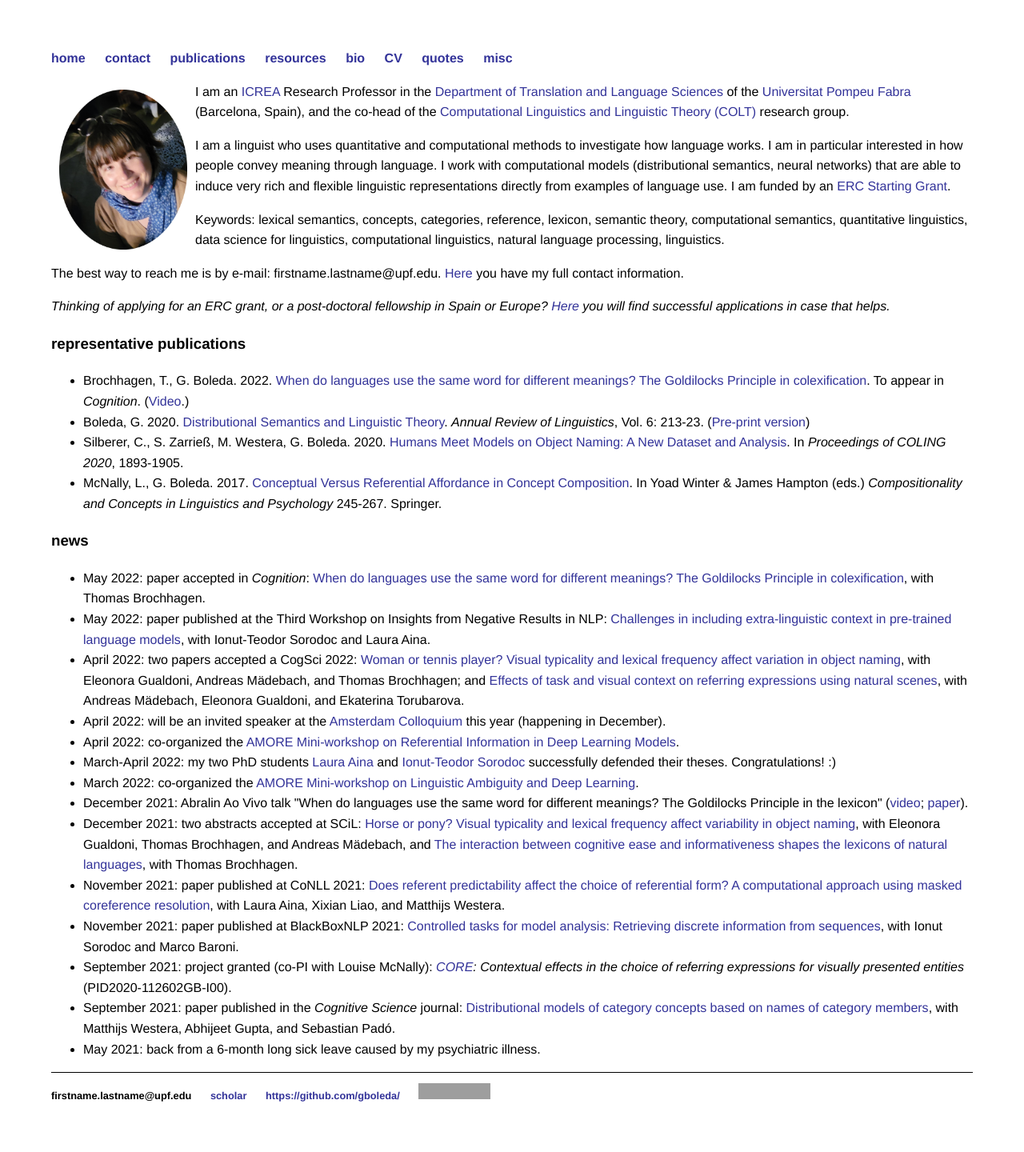
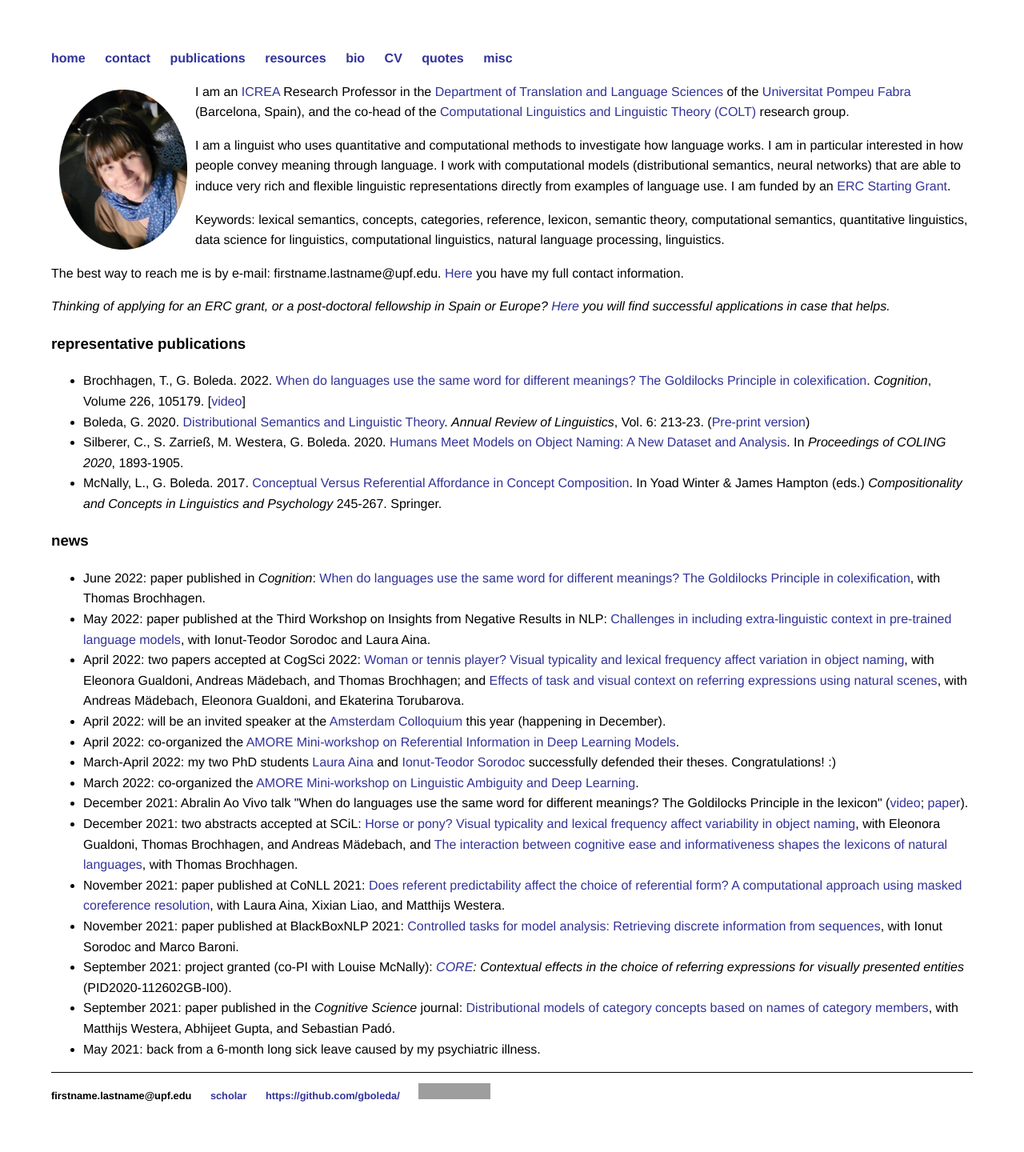
Before and after one commit to gboleda/gboleda.github.io, a Jekyll site: the page built from index.html, in a window 1280 px wide. Shown: the whole page at 80% size. Built offline with Jekyll 4.4.1, drawn with Linux system fonts in a browser that asks for light colours; grey boxes are pictures that could not be loaded.

Commit message:
cognition published

```diff
--- a/index.html
+++ b/index.html
@@ -22,7 +22,10 @@ and the co-head of the <a href="https://www.upf.edu/web/colt/">Computational Lin
 
 <h3>representative publications</h3>
 <ul>
-  <li>Brochhagen, T., G. Boleda. 2022. <a href="https://psyarxiv.com/efs4p/">When do languages use the same word for different meanings? The Goldilocks Principle in colexification</a>. To appear in <i>Cognition</i>. (<a href="https://www.youtube.com/watch?v=6XP5pGv4RG8">Video</a>.)
+  <li>Brochhagen, T., G. Boleda. 2022.
+    <a href="https://doi.org/10.1016/j.cognition.2022.105179">When do languages use the same word for different meanings? The Goldilocks Principle in colexification</a>.
+    <i>Cognition</i>, Volume 226, 105179.
+    [<a href="https://www.youtube.com/watch?v=6XP5pGv4RG8">video</a>]
   </li>
   <li>Boleda, G. 2020.
     <a href="http://www.annualreviews.org/eprint/49J5VEMAMTAXAHVCUVDF/full/10.1146/annurev-linguistics-011619-030303">Distributional Semantics and Linguistic Theory</a>. <i>Annual Review of Linguistics</i>, Vol. 6: 213-23. (<a href="https://arxiv.org/pdf/1905.01896.pdf">Pre-print version</a>)</li>
@@ -36,9 +39,9 @@ and the co-head of the <a href="https://www.upf.edu/web/colt/">Computational Lin
 
 <h3>news</h3>
 <ul>
-   <li>May 2022: paper accepted in <i>Cognition</i>: <a href="https://psyarxiv.com/efs4p/">When do languages use the same word for different meanings? The Goldilocks Principle in colexification</a>, with Thomas Brochhagen.</li>
+   <li>June 2022: paper published in <i>Cognition</i>: <a href="https://doi.org/10.1016/j.cognition.2022.105179">When do languages use the same word for different meanings? The Goldilocks Principle in colexification</a>, with Thomas Brochhagen.</li>
    <li>May 2022: paper published at the Third Workshop on Insights from Negative Results in NLP: <a href="https://aclanthology.org/2022.insights-1.18.pdf">Challenges in including extra-linguistic context in pre-trained language models</a>, with Ionut-Teodor Sorodoc and Laura Aina.</li>
-  <li>April 2022: two papers accepted a CogSci 2022: <a href="https://psyarxiv.com/34ckf/">Woman or tennis player? Visual typicality and lexical frequency affect variation in object naming</a>, with Eleonora Gualdoni, Andreas Mädebach, and Thomas Brochhagen; and <a href="https://psyarxiv.com/fyzsk/">Effects of task and visual context on referring expressions using natural scenes</a>, with Andreas Mädebach, Eleonora Gualdoni, and Ekaterina Torubarova.</li>
+  <li>April 2022: two papers accepted at CogSci 2022: <a href="https://psyarxiv.com/34ckf/">Woman or tennis player? Visual typicality and lexical frequency affect variation in object naming</a>, with Eleonora Gualdoni, Andreas Mädebach, and Thomas Brochhagen; and <a href="https://psyarxiv.com/fyzsk/">Effects of task and visual context on referring expressions using natural scenes</a>, with Andreas Mädebach, Eleonora Gualdoni, and Ekaterina Torubarova.</li>
   <li>April 2022: will be an invited speaker at the <a href="https://events.illc.uva.nl/AC/AC2022/">Amsterdam Colloquium</a> this year (happening in December).</li>
   <li>April 2022: co-organized the <a href="https://www.upf.edu/web/amore/home/-/asset_publisher/zT3lPdngMqBo/content/id/256963087/maximized">AMORE Mini-workshop on Referential Information in Deep Learning Models</a>.</li>
   <li>March-April 2022: my two PhD students <a href="https://lauraina.github.io/">Laura Aina</a> and <a href="https://sorodoc.github.io/">Ionut-Teodor Sorodoc</a> successfully defended their theses. Congratulations! :)</li>
--- a/pubs/index.html
+++ b/pubs/index.html
@@ -35,8 +35,8 @@ title: publications
 <h2><a name="2022">2022 / forthcoming</a></h2>
 
 <p>Brochhagen, T., G. Boleda. 2022.
-  <a href="https://psyarxiv.com/efs4p/">When do languages use the same word for different meanings? The Goldilocks Principle in colexification</a>.
-  <i>Cognition</i>, to appear.
+  <a href="https://doi.org/10.1016/j.cognition.2022.105179">When do languages use the same word for different meanings? The Goldilocks Principle in colexification</a>.
+  <i>Cognition</i>, Volume 226, 105179.
   [<a href="https://www.youtube.com/watch?v=6XP5pGv4RG8">video</a> (45 minutes)]
 </p>
 
```
